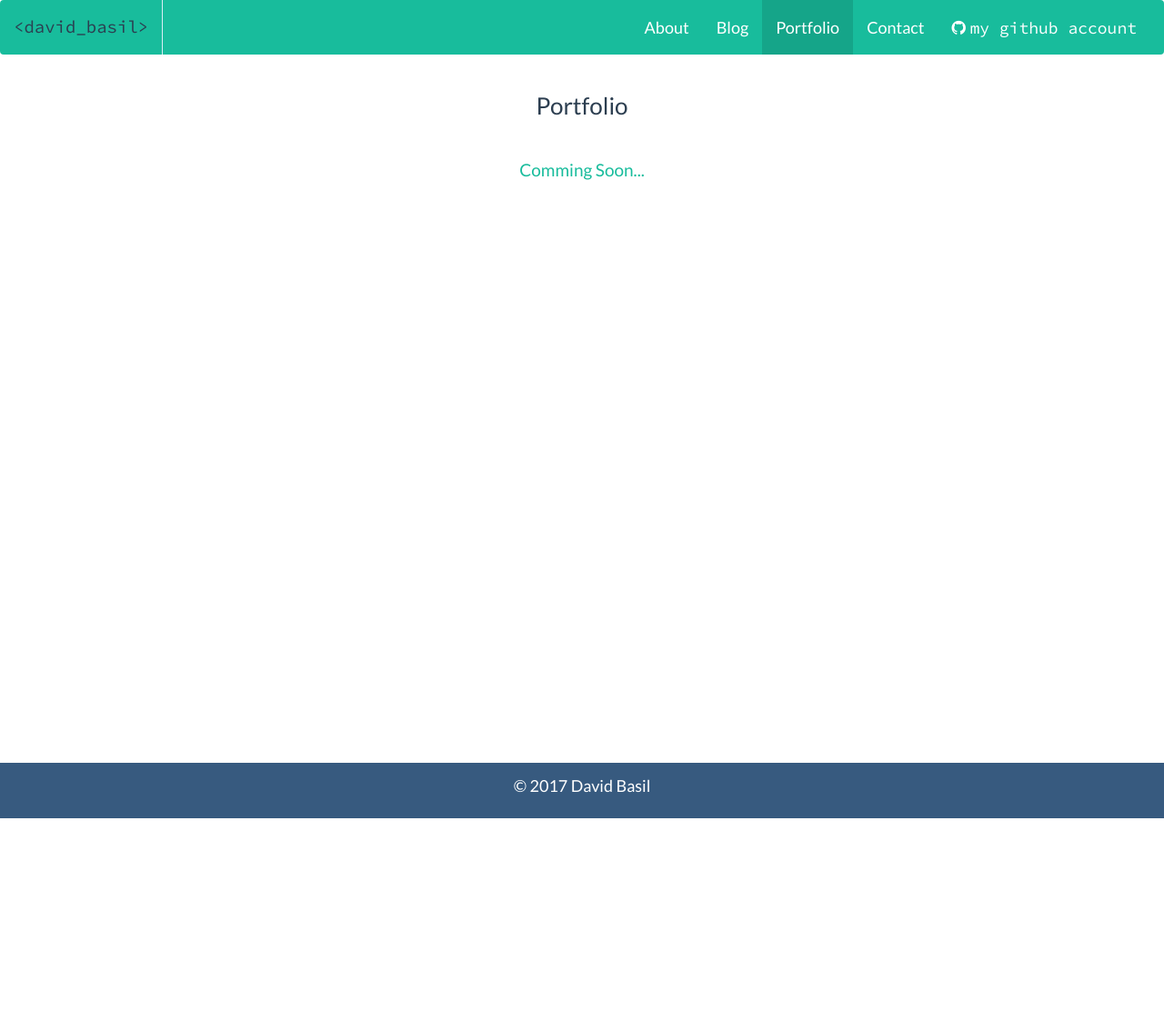
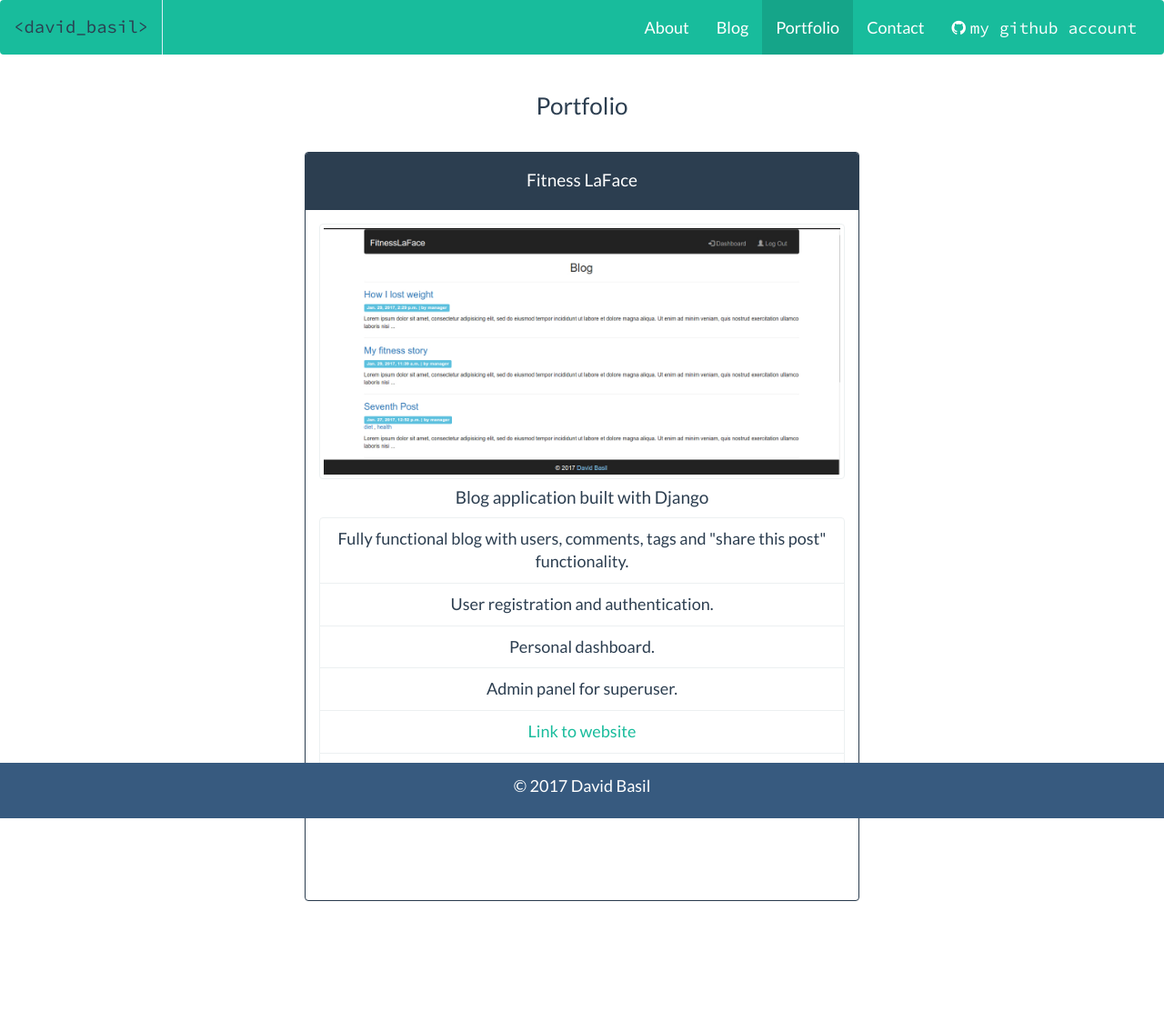
Before and after one commit to DavidBasil/basildavid, a Jekyll site: the page built from portfolio.html, in a window 1280 px wide. Shown: the whole page at 91% size. Built offline with Jekyll 4.4.1, drawn with Linux system fonts in a browser that asks for light colours; nearby versions of some CDN libraries; before the commit the page ends 900 px from its top, so only the background shows below that.

Commit message:
modify portfolio

```diff
--- a/_layouts/default.html
+++ b/_layouts/default.html
@@ -61,7 +61,7 @@
   </div>
 </nav>
 
-<div class="container">
+<div class="container-fluid">
   <div class="row">
   {{ content }}
   </div>
--- a/_layouts/post.html
+++ b/_layouts/post.html
@@ -3,6 +3,7 @@ layout: default
 ---
 
 <div class="container-fluid">
+	<div class="col-md-8 col-md-offset-2">
   <div class="article">
 		<a href="{{ site.baseurl }}/blog"> <h4>&larr; go back to Blog</h4></a>
 		<h3 class="text-center text-primary">{{ page.title }}</h3>
@@ -10,3 +11,4 @@ layout: default
 		{{ content }}
 	</div>
 </div>
+</div>
--- a/blog.html
+++ b/blog.html
@@ -4,6 +4,7 @@ title: blog
 descripton: A blog of David Basil
 ---
 
+<div class="col-md-6 col-md-offset-3">
 <h3 class="text-center">Blog</h3>
 <br>
 <ul class="list-group">
@@ -15,3 +16,4 @@ descripton: A blog of David Basil
   </li>
   {% endfor %}
 </ul>
+</div>
--- a/contact.html
+++ b/contact.html
@@ -3,7 +3,7 @@ layout: default
 title: contact
 desciption: contact David Basil
 ---
-<div class="col-sm-8 col-sm-offset-2">
+<div class="col-sm-6 col-sm-offset-3">
   <form action="https://formspree.io/info@basildavid.com" method="post" class="text-center" id="contact-form">
     <div class="form-group">
       <label for="name">Name:</label>
--- a/portfolio.html
+++ b/portfolio.html
@@ -6,4 +6,21 @@ description: portfolio of David Basil
 
 <h3 class="text-center">Portfolio</h3>
 <br>
-<h4 class="text-success text-center">Comming Soon...</h4>
+
+<div class="col-md-6 col-md-offset-3" style="margin-bottom: 100px">
+			<div class="panel panel-primary">
+				<div class="panel-heading"><h4 class="text-center">Fitness LaFace</h4></div>
+				<div class="panel-body text-center">
+					<img src="{{ site.baseurl }}/img/blog.jpg" class="img-thumbnail" />
+					<h4>Blog application built with Django</h4>
+					<ul class="list-group">
+						<li class="list-group-item">Fully functional blog with users, comments, tags and "share this post" functionality.</li>
+						<li class="list-group-item">User registration and authentication.</li>
+						<li class="list-group-item">Personal dashboard.</li>
+						<li class="list-group-item">Admin panel for superuser.</li>
+						<li class="list-group-item"> <a href="http://dbasil.pythonanywhere.com/">Link to website</a></li>
+						<li class="list-group-item"> <a href="https://github.com/DavidBasil/fitnesslaface">Source code</a></li>
+					</ul>
+				</div>
+			</div>
+</div>
```
Also changed, not shown: img/blog.jpg (added).
